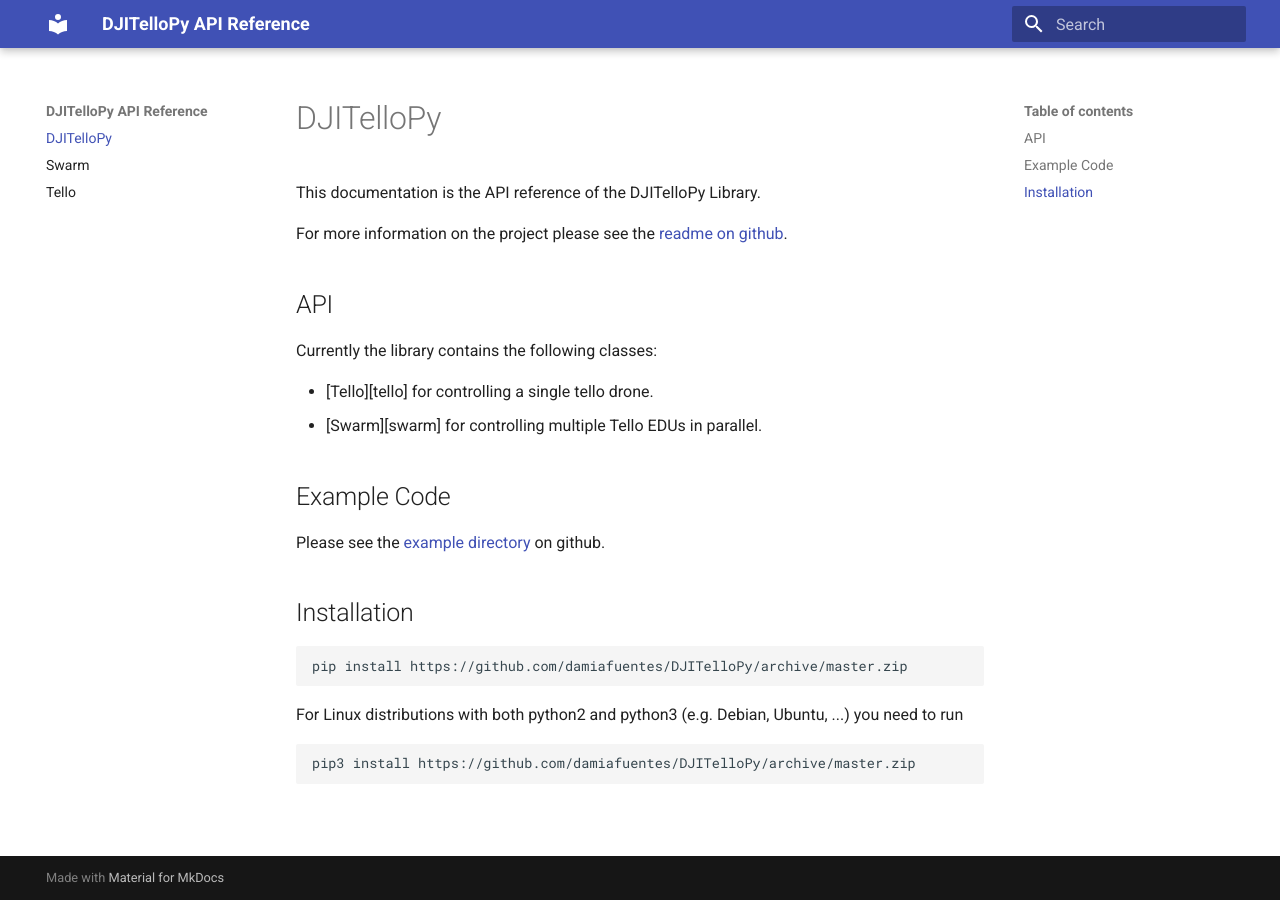
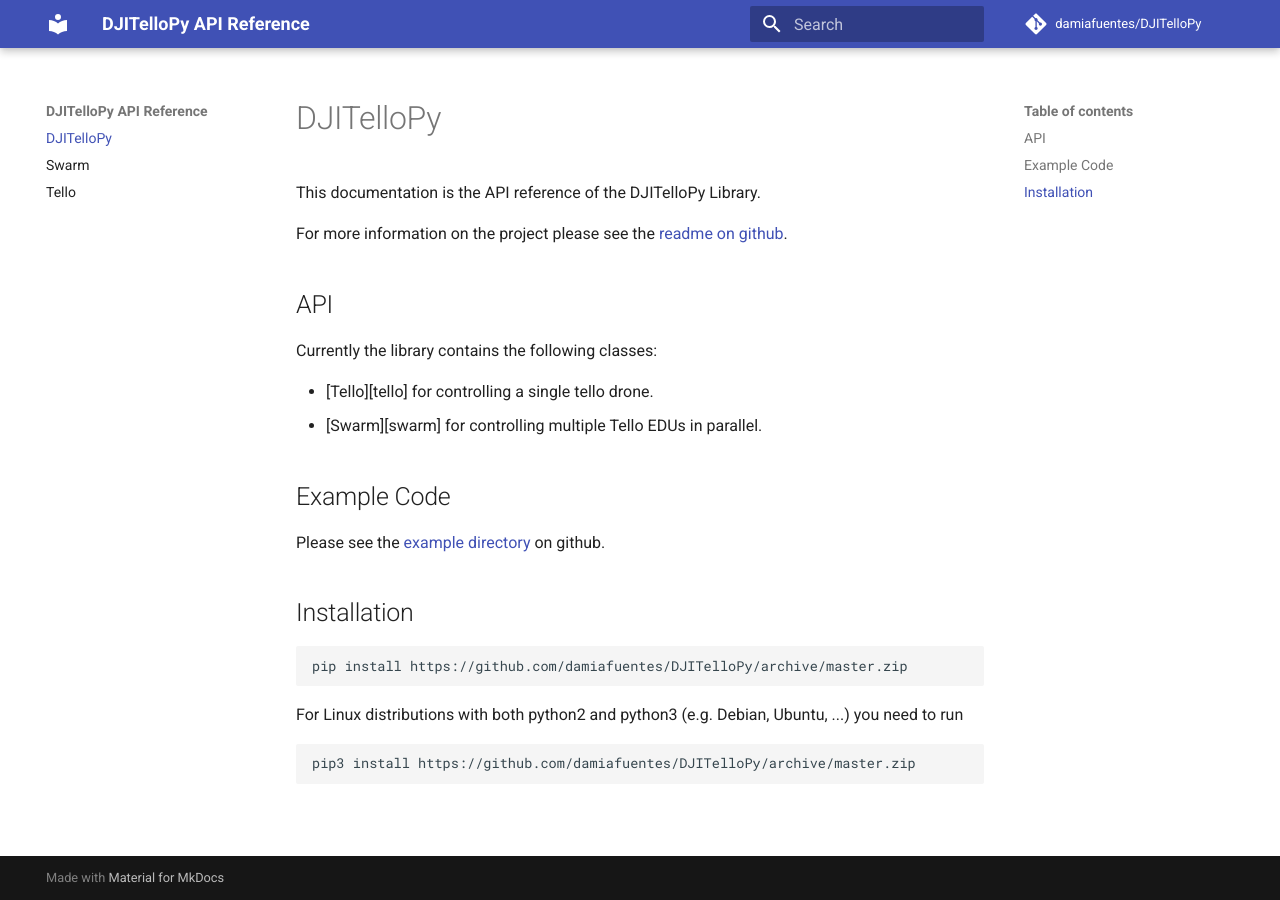
Before and after one commit to damiafuentes/DJITelloPy, an MkDocs documentation site: the page built from docs/index.md, in a window 1280 px wide. Built offline with MkDocs 1.6.1 and Material for MkDocs 9.7.7, drawn with Linux system fonts in a browser that asks for light colours; comment, search, counter and statistics services are not loaded.

Commit message:
add site_url, repo_url and repo_name to mkdocs.yml

```diff
--- a/mkdocs.yml
+++ b/mkdocs.yml
@@ -1,4 +1,7 @@
 site_name: DJITelloPy API Reference
+site_url: "https://djitellopy.readthedocs.io/en/latest/"
+repo_url: "https://github.com/damiafuentes/DJITelloPy"
+repo_name: "damiafuentes/DJITelloPy"
 
 theme:
   name: "material"
```
